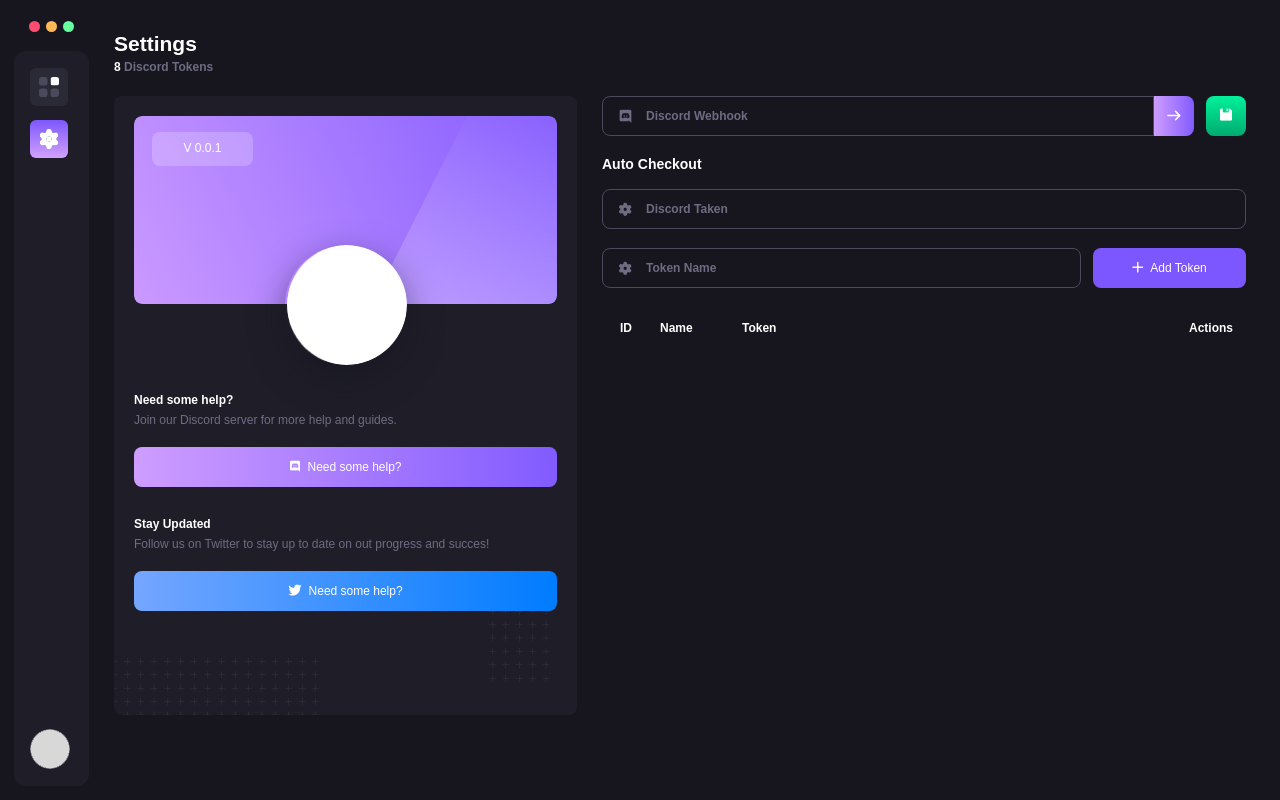
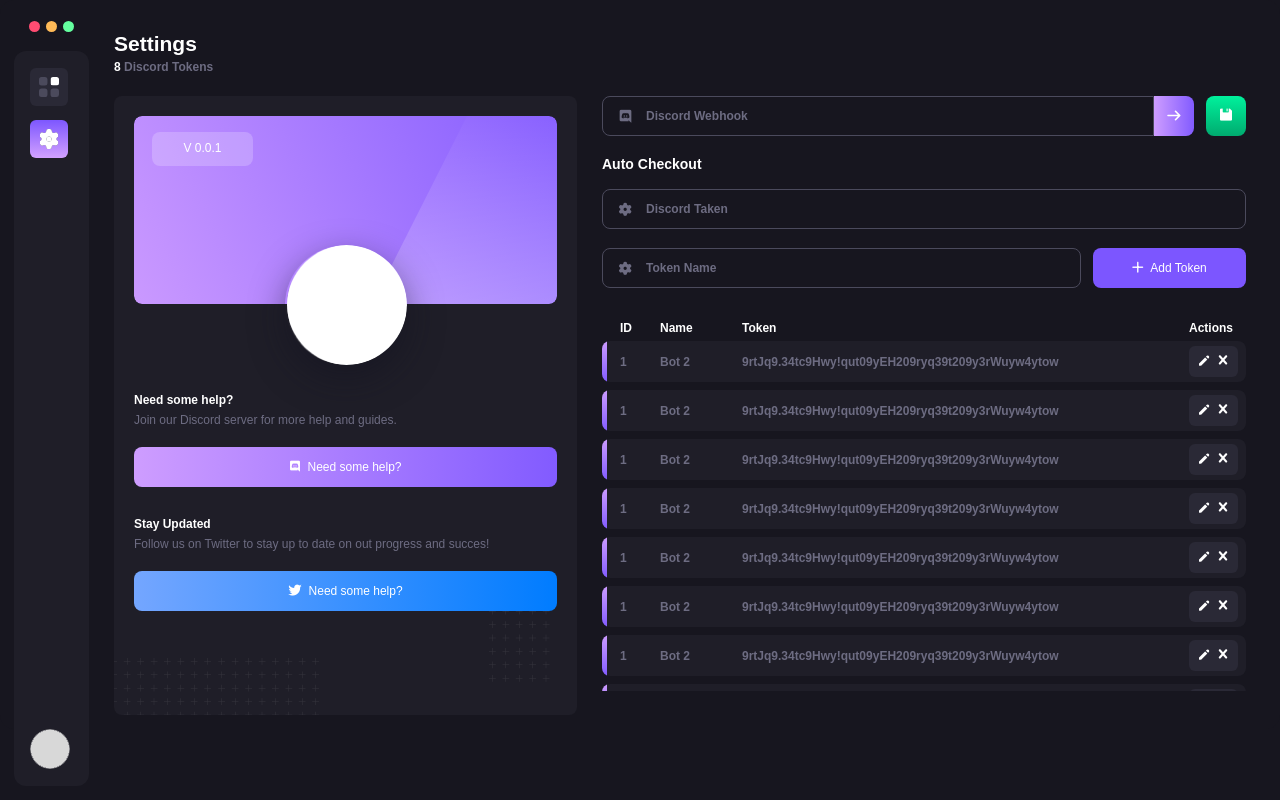
Before and after one commit to talha915/FL-PROJECTS, a React (Create React App) app in the folder BotRestock/: page /settings in a window 1280 px wide. Built offline with nearby package versions, Linux system fonts and the light colour scheme.

Commit message:
Changes fixed

```diff
--- a/BotRestock/src/components/Settings/SettingContent.jsx
+++ b/BotRestock/src/components/Settings/SettingContent.jsx
@@ -74,8 +74,73 @@
                                     <div className="th">Actions</div>
                                 </div>
                             </div>
-                            <Scrollbars >
+                            <Scrollbars style={{ height: 350 }} className="scrollbar-holder">
                                 <div className="tbody">
+                                    <div className="tr">
+                                        <div data-title="ID" className="td"><div className="text">1</div></div>
+                                        <div data-title="Name" className="td"><div className="text">Bot 2</div></div>
+                                        <div data-title="Token" className="td"><div className="text"><span className="key">9rtJq9.34tc9Hwy!qut09yEH209ryq39t209y3rWuyw4ytow</span></div></div>
+                                        <div data-title="Actions" className="td">
+                                            <div className="text">
+                                                <ul className="action-list">
+                                                    <li><a href="#"><i className="icon-pencil"></i></a></li>
+                                                    <li><a href="#"><i className="icon-cross"></i></a></li>
+                                                </ul>
+                                            </div>
+                                        </div>
+                                    </div>
+                                    <div className="tr">
+                                        <div data-title="ID" className="td"><div className="text">1</div></div>
+                                        <div data-title="Name" className="td"><div className="text">Bot 2</div></div>
+                                        <div data-title="Token" className="td"><div className="text"><span className="key">9rtJq9.34tc9Hwy!qut09yEH209ryq39t209y3rWuyw4ytow</span></div></div>
+                                        <div data-title="Actions" className="td">
+                                            <div className="text">
+                                                <ul className="action-list">
+                                                    <li><a href="#"><i className="icon-pencil"></i></a></li>
+                                                    <li><a href="#"><i className="icon-cross"></i></a></li>
+                                                </ul>
+                                            </div>
+                                        </div>
+                                    </div>
+                                    <div className="tr">
+                                        <div data-title="ID" className="td"><div className="text">1</div></div>
+                                        <div data-title="Name" className="td"><div className="text">Bot 2</div></div>
+                                        <div data-title="Token" className="td"><div className="text"><span className="key">9rtJq9.34tc9Hwy!qut09yEH209ryq39t209y3rWuyw4ytow</span></div></div>
+                                        <div data-title="Actions" className="td">
+                                            <div className="text">
+                                                <ul className="action-list">
+                                                    <li><a href="#"><i className="icon-pencil"></i></a></li>
+                                                    <li><a href="#"><i className="icon-cross"></i></a></li>
+                                                </ul>
+                                            </div>
+                                        </div>
+                                    </div>
+                                    <div className="tr">
+                                        <div data-title="ID" className="td"><div className="text">1</div></div>
+                                        <div data-title="Name" className="td"><div className="text">Bot 2</div></div>
+                                        <div data-title="Token" className="td"><div className="text"><span className="key">9rtJq9.34tc9Hwy!qut09yEH209ryq39t209y3rWuyw4ytow</span></div></div>
+                                        <div data-title="Actions" className="td">
+                                            <div className="text">
+                                                <ul className="action-list">
+                                                    <li><a href="#"><i className="icon-pencil"></i></a></li>
+                                                    <li><a href="#"><i className="icon-cross"></i></a></li>
+                                                </ul>
+                                            </div>
+                                        </div>
+                                    </div>
+                                    <div className="tr">
+                                        <div data-title="ID" className="td"><div className="text">1</div></div>
+                                        <div data-title="Name" className="td"><div className="text">Bot 2</div></div>
+                                        <div data-title="Token" className="td"><div className="text"><span className="key">9rtJq9.34tc9Hwy!qut09yEH209ryq39t209y3rWuyw4ytow</span></div></div>
+                                        <div data-title="Actions" className="td">
+                                            <div className="text">
+                                                <ul className="action-list">
+                                                    <li><a href="#"><i className="icon-pencil"></i></a></li>
+                                                    <li><a href="#"><i className="icon-cross"></i></a></li>
+                                                </ul>
+                                            </div>
+                                        </div>
+                                    </div>
                                     <div className="tr">
                                         <div data-title="ID" className="td"><div className="text">1</div></div>
                                         <div data-title="Name" className="td"><div className="text">Bot 2</div></div>
```
